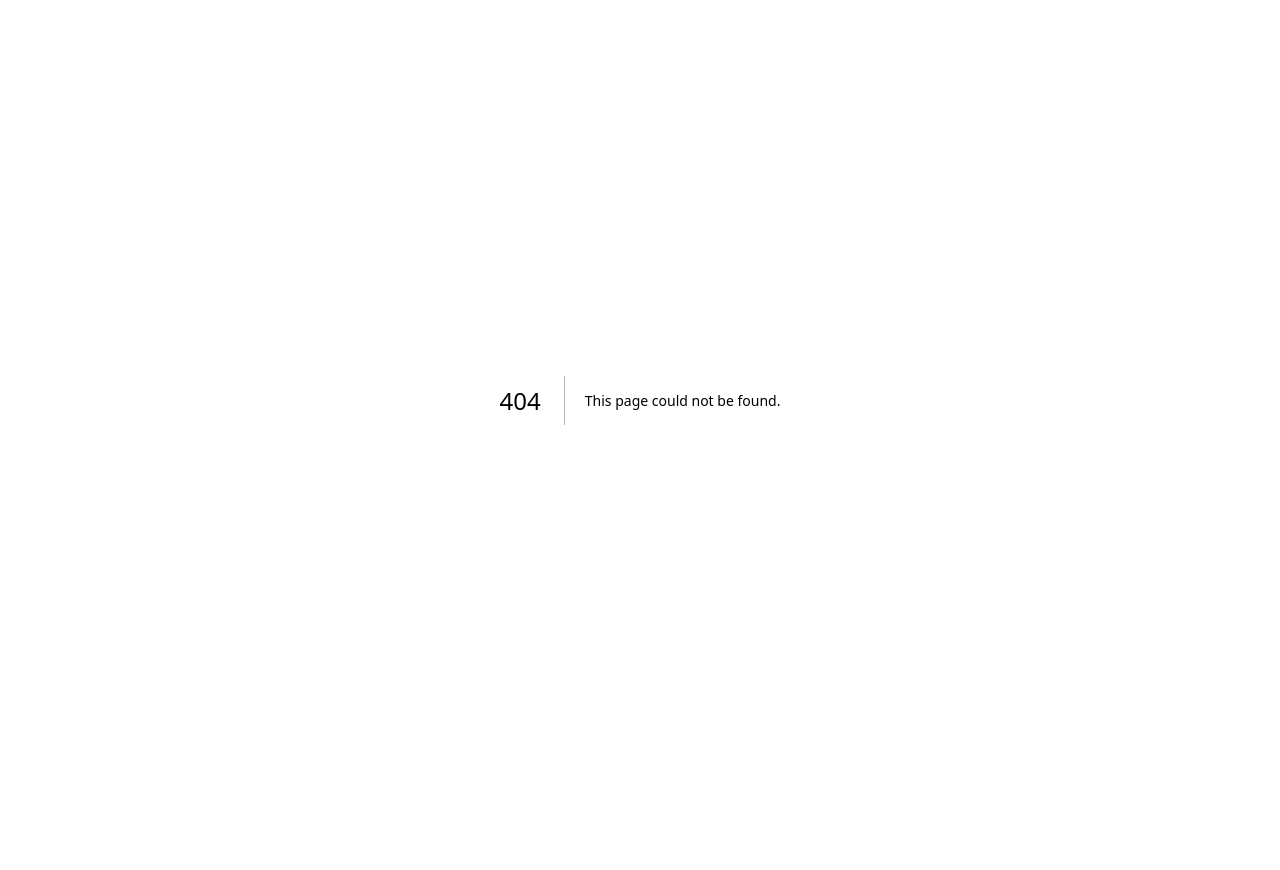
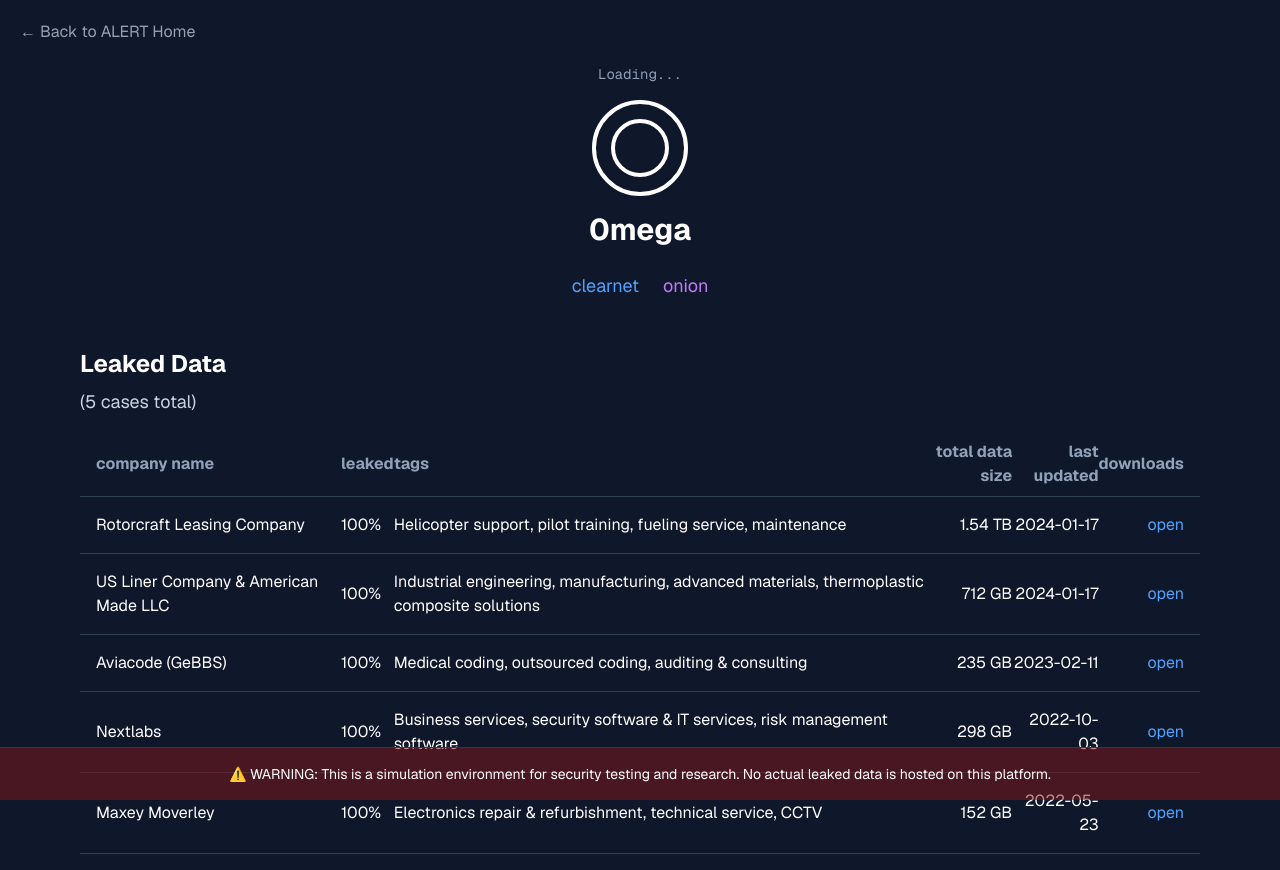
Before and after one commit to Melvin2306/alert-monitoring-testing, a Next.js app: page /0mega in a window 1280 px wide. Before the commit this address had no page. Shown: the top 870 px of the page. Before the commit the page ends 800 px from the top, so only its background shows below. Built offline with nearby package versions, Linux system fonts and the light colour scheme.

Commit message:
Add layout and page components for 0mega simulation with metadata and leaked data display

```diff
--- /dev/null
+++ b/app/0mega/layout.tsx
@@ -0,0 +1,15 @@
+import type { Metadata } from "next";
+
+export const metadata: Metadata = {
+  title: "0mega - ALERT Simulation",
+  description:
+    "A simulation of the 0mega leak page for security research and testing",
+};
+
+export default function BrainCipherLayout({
+  children,
+}: Readonly<{
+  children: React.ReactNode;
+}>) {
+  return <>{children}</>;
+}
--- /dev/null
+++ b/app/0mega/page.tsx
@@ -0,0 +1,134 @@
+"use client";
+
+import Backlink from "../components/Backlink";
+import Footer from "../components/Footer";
+
+export default function OmegaPage() {
+  // Table data
+  const leakedData = [
+    {
+      company: "Rotorcraft Leasing Company",
+      leaked: "100%",
+      tags: "Helicopter support, pilot training, fueling service, maintenance",
+      size: "1.54 TB",
+      date: "2024-01-17",
+      downloads: "open",
+    },
+    {
+      company: "US Liner Company & American Made LLC",
+      leaked: "100%",
+      tags: "Industrial engineering, manufacturing, advanced materials, thermoplastic composite solutions",
+      size: "712 GB",
+      date: "2024-01-17",
+      downloads: "open",
+    },
+    {
+      company: "Aviacode (GeBBS)",
+      leaked: "100%",
+      tags: "Medical coding, outsourced coding, auditing & consulting",
+      size: "235 GB",
+      date: "2023-02-11",
+      downloads: "open",
+    },
+    {
+      company: "Nextlabs",
+      leaked: "100%",
+      tags: "Business services, security software & IT services, risk management software",
+      size: "298 GB",
+      date: "2022-10-03",
+      downloads: "open",
+    },
+    {
+      company: "Maxey Moverley",
+      leaked: "100%",
+      tags: "Electronics repair & refurbishment, technical service, CCTV",
+      size: "152 GB",
+      date: "2022-05-23",
+      downloads: "open",
+    },
+  ];
+
+  return (
+    <div className="min-h-screen bg-slate-900 text-white font-[family-name:var(--font-geist-sans)] pb-16">
+      <Backlink />
+
+      {/* Loading text */}
+      <div className="pb-4 pt-16 text-center text-slate-400 font-[family-name:var(--font-geist-mono)] text-sm">
+        Loading...
+      </div>
+
+      {/* Logo and name */}
+      <div className="flex flex-col items-center justify-center mb-6">
+        <div className="text-7xl font-bold mb-2 flex justify-center items-center">
+          {/* Custom logo resembling the 0mega logo in the screenshot */}
+          <div className="w-24 h-24 relative">
+            <div className="absolute inset-0 border-4 border-white rounded-full"></div>
+            <div className="absolute inset-[20%] border-4 border-white rounded-full"></div>
+          </div>
+        </div>
+        <h1 className="text-3xl font-bold mt-2">0mega</h1>
+      </div>
+
+      {/* Links */}
+      <div className="flex justify-center gap-6 text-lg mb-12">
+        <a href="#" className="text-blue-400 hover:underline">
+          clearnet
+        </a>
+        <a href="#" className="text-purple-400 hover:underline">
+          onion
+        </a>
+      </div>
+
+      {/* Leaked data section */}
+      <div className="max-w-6xl mx-auto px-4">
+        <h2 className="text-2xl font-bold mb-2">Leaked Data</h2>
+        <p className="text-lg text-slate-300 mb-6">(5 cases total)</p>
+
+        {/* Table */}
+        <div className="overflow-x-auto">
+          <table className="w-full border-collapse">
+            <thead>
+              <tr className="text-left text-slate-400 border-b border-slate-700">
+                <th className="pb-2 pl-2 sm:pl-4">company name</th>
+                <th className="pb-2">leaked</th>
+                <th className="pb-2">tags</th>
+                <th className="pb-2 text-right whitespace-nowrap">
+                  total data
+                  <br />
+                  size
+                </th>
+                <th className="pb-2 text-right whitespace-nowrap">
+                  last
+                  <br />
+                  updated
+                </th>
+                <th className="pb-2 text-right pr-2 sm:pr-4">downloads</th>
+              </tr>
+            </thead>
+            <tbody>
+              {leakedData.map((item, index) => (
+                <tr
+                  key={index}
+                  className="border-b border-slate-700 hover:bg-slate-800/50"
+                >
+                  <td className="py-4 pl-2 sm:pl-4">{item.company}</td>
+                  <td className="py-4">{item.leaked}</td>
+                  <td className="py-4">{item.tags}</td>
+                  <td className="py-4 text-right">{item.size}</td>
+                  <td className="py-4 text-right">{item.date}</td>
+                  <td className="py-4 text-right pr-2 sm:pr-4">
+                    <a href="#" className="text-blue-400 hover:underline">
+                      {item.downloads}
+                    </a>
+                  </td>
+                </tr>
+              ))}
+            </tbody>
+          </table>
+        </div>
+      </div>
+
+      <Footer />
+    </div>
+  );
+}
```
